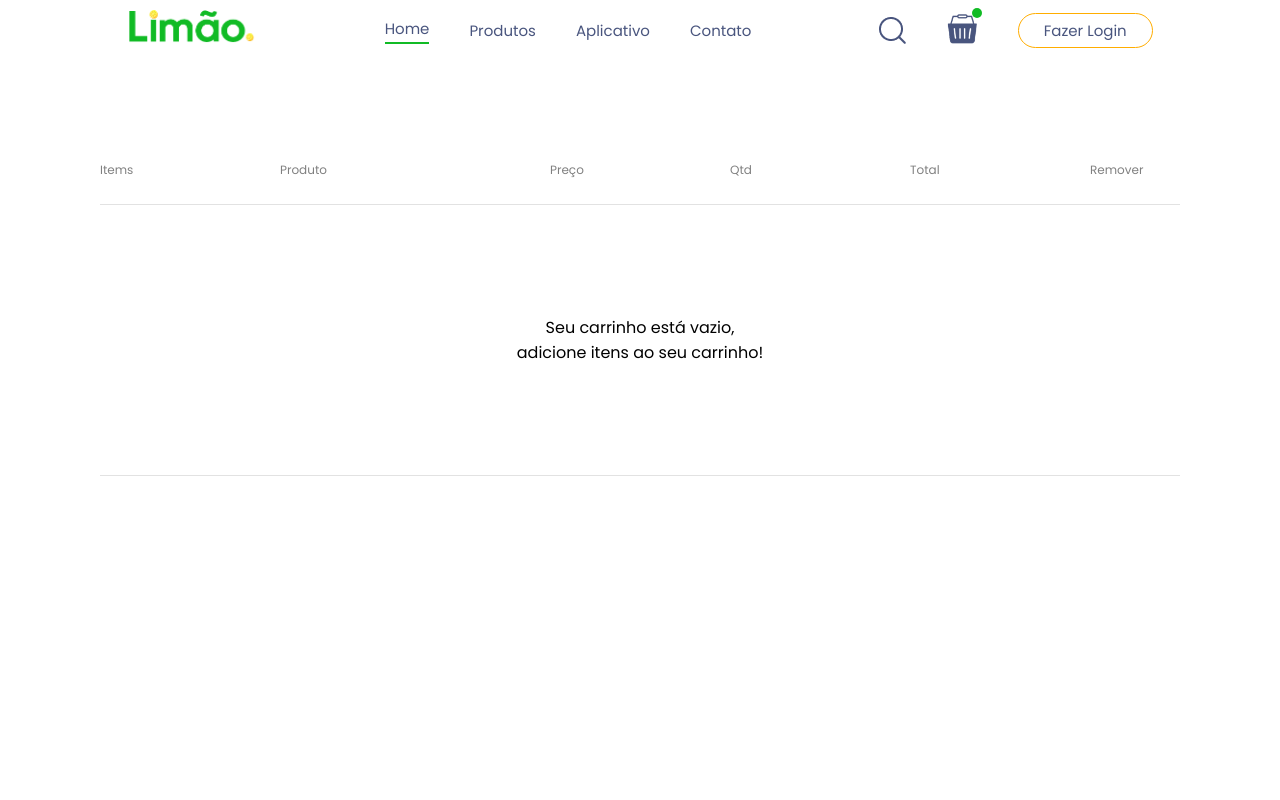
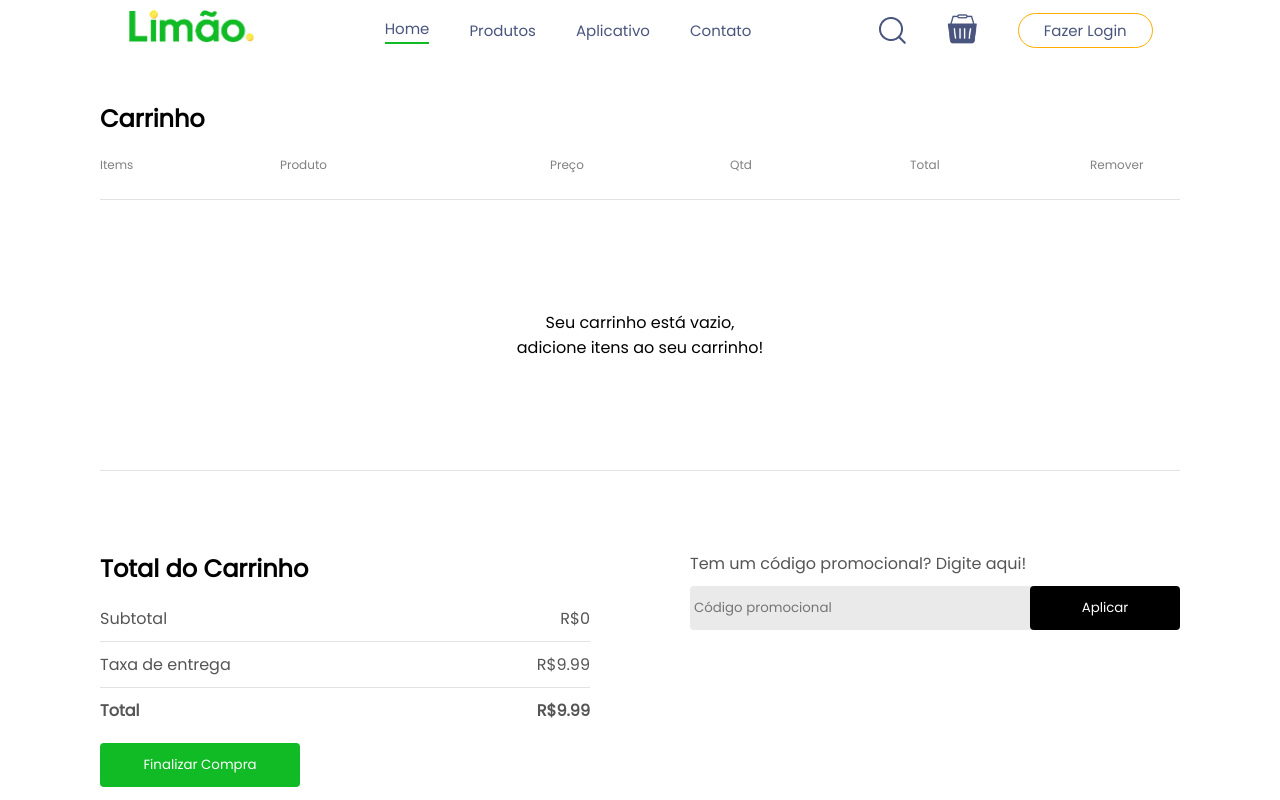
Before and after one commit to lukegoes/limao_delivery, a React (Vite) app: page /carrinho in a window 1280 px wide. Shown: the top 800 px of the page. Built offline with nearby package versions, Linux system fonts and the light colour scheme.

Commit message:
feat: página de carrinho

```diff
--- a/src/components/FoodItem/FoodItem.css
+++ b/src/components/FoodItem/FoodItem.css
@@ -88,7 +88,7 @@
 
 .food-item-img-wrapper {
     position: relative;
-    height: 100px;
+    height: 155px;
     overflow: hidden;
   }
 
@@ -181,4 +181,8 @@
         padding: 5px;
         border-radius: 30px;
     }
+
+    .food-item-img-wrapper {
+        height: 100px;
+      }
 }
--- a/src/components/Navbar/Navbar.css
+++ b/src/components/Navbar/Navbar.css
@@ -64,12 +64,20 @@
 
 .navbar-search-icon .dot{
     position: absolute;
-    min-width: 10px;
-    min-height: 10px;
+    min-width: 20px;
+    min-height: 20px;
     background-color: #11BB25;
-    border-radius: 5px;
-    top: -2px;
-    right: -4px;
+    border-radius: 50%;
+    top: -1px;
+    right: -12px;
+    color: white;
+    font-size: 11px;
+    font-weight: bold;
+    display: flex;
+    align-items: center;
+    justify-content: center;
+    line-height: 1;
+    padding: 2px 6px;
 }
 
 
--- a/src/components/Navbar/Navbar.jsx
+++ b/src/components/Navbar/Navbar.jsx
@@ -1,32 +1,62 @@
-import React, { useState } from 'react'
-import './Navbar.css'
-import { assets } from '../../assets/frontend_assets/assets'
-import { Link } from 'react-router-dom';
+import React, { useContext, useState } from "react";
+import "./Navbar.css";
+import { assets } from "../../assets/frontend_assets/assets";
+import { Link } from "react-router-dom";
+import { StoreContext } from "../../context/StoreContext";
 
-const Navbar = ({setShowLogin}) => {
-
+const Navbar = ({ setShowLogin }) => {
   const [menu, setMenu] = useState("home");
-
+  const { getTotalCartItems } = useContext(StoreContext);
 
   return (
-    <div className='navbar'>
-        <Link to="/"><img src={assets.logo} alt="" className='logo'/></Link>
-        <ul className='navbar-menu'>
-            <Link to={"/"} onClick={() => setMenu("home")} className={menu=== "home"?"active":""}>Home</Link>
-            <a href="#explore-menu" onClick={() => setMenu("menu")} className={menu=== "menu"?"active":""}>Produtos</a>
-            <a href="#app-download" onClick={() => setMenu("app-mobile")} className={menu=== "app-mobile"?"active":""}>Aplicativo</a>
-            <a href="#footer" onClick={() => setMenu("contato")} className={menu=== "contato"?"active":""}>Contato</a>
+    <div className="navbar">
+      <Link to="/">
+        <img src={assets.logo} alt="" className="logo" />
+      </Link>
+      <ul className="navbar-menu">
+        <Link
+          to={"/"}
+          onClick={() => setMenu("home")}
+          className={menu === "home" ? "active" : ""}
+        >
+          Home
+        </Link>
+        <a
+          href="#explore-menu"
+          onClick={() => setMenu("menu")}
+          className={menu === "menu" ? "active" : ""}
+        >
+          Produtos
+        </a>
+        <a
+          href="#app-download"
+          onClick={() => setMenu("app-mobile")}
+          className={menu === "app-mobile" ? "active" : ""}
+        >
+          Aplicativo
+        </a>
+        <a
+          href="#footer"
+          onClick={() => setMenu("contato")}
+          className={menu === "contato" ? "active" : ""}
+        >
+          Contato
+        </a>
       </ul>
       <div className="navbar-direita">
         <img src={assets.search_icon} alt="" />
         <div className="navbar-search-icon">
-                <Link to="/carrinho"><img src={assets.basket_icon} alt="" /></Link>
-                <div className='dot'></div>
+          <Link to="/carrinho">
+            <img src={assets.basket_icon} alt="" />
+          </Link>
+          {getTotalCartItems() > 0 && (
+            <div className="dot">{getTotalCartItems()}</div>
+          )}
         </div>
-            <button onClick={()=>setShowLogin(true)}>Fazer Login</button>
+        <button onClick={() => setShowLogin(true)}>Fazer Login</button>
       </div>
     </div>
-  )
-}
+  );
+};
 
-export default Navbar
+export default Navbar;
--- a/src/context/StoreContext.jsx
+++ b/src/context/StoreContext.jsx
@@ -1,4 +1,4 @@
-import { createContext, useEffect, useState } from "react";
+import { createContext, useState } from "react";
 import { food_list } from "../assets/frontend_assets/assets";
 
 export const StoreContext = createContext(null);
@@ -19,12 +19,27 @@ const StoreContextProvider = (props) => {
   };
 
   const removeTotalFromCart = (itemId) => {
-    setCartItems((prev) => ({ ...prev, [itemId]: prev[itemId] = 0 }));
+    setCartItems((prev) => ({ ...prev, [itemId]: (prev[itemId] = 0) }));
   };
 
-  useEffect(() => {
-    console.log(cartItems);
-  }, [cartItems]);
+  const getTotalCartAmount = () => {
+    let totalAmount = 0;
+    for (const item in cartItems) {
+      if (cartItems[item] > 0) {
+        let itemInfo = food_list.find((product) => product._id === item);
+        totalAmount += itemInfo.price * cartItems[item];
+      }
+    }
+    return Math.round(totalAmount * 100) / 100;
+  };
+
+  const getTotalCartItems = () => {
+    let totalItems = 0;
+    for (const item in cartItems) {
+      totalItems += cartItems[item];
+    }
+    return totalItems;
+  };
 
   const ContextValue = {
     food_list,
@@ -33,6 +48,8 @@ const StoreContextProvider = (props) => {
     addToCart,
     removeFromCart,
     removeTotalFromCart,
+    getTotalCartAmount,
+    getTotalCartItems
   };
 
   return (
--- a/src/pages/Carrinho/Carrinho.css
+++ b/src/pages/Carrinho/Carrinho.css
@@ -1,7 +1,11 @@
 .carrinho{
-    margin-top: 100px;
+    margin-top: 40px;
     padding: 0 100px;
     min-height: 80vh;
+}
+
+.carrinho-titulo{
+    margin-bottom: 20px;
 }
 
 .items-carrinho-titulo{
@@ -43,6 +47,79 @@
     padding: 10px 20px;
 }
 
+.cart-bottom{
+    margin-top: 80px;
+    display: flex;
+    justify-content: space-between;
+    gap: 50px;
+}
+
+.cart-total{
+    flex:1;
+    display: flex;
+    flex-direction: column;
+    gap: 20px;
+}
+
+.cart-total-details{
+    display: flex;
+    justify-content: space-between;
+    color: #555;
+}
+
+.cart-total hr{
+    height: 1px;
+    margin: 10px 0;
+}
+
+.cart-total button{
+    border: none;
+    color: white;
+    background-color:#11BB25;
+    max-width: 200px;
+    width: 100%;
+    padding: 12px 0;
+    border-radius: 4px;
+    cursor: pointer;
+}
+
+.cart-promocode{
+    flex:1;
+    padding-left: 50px;
+}
+
+.cart-promocode p{
+    color: #555;
+}
+
+.cart-promocode-input{
+    margin-top: 10px;
+    display: flex;
+    justify-content: space-between;
+    align-items: center;
+    background-color: #eaeaea;
+    border-radius: 4px;
+}
+
+.cart-promocode-input input{
+    background-color: transparent;
+    border: none;
+    outline: none;
+    padding-left: 4px;
+}
+
+.cart-promocode-input button{
+    max-width: 150px;
+    width: 100%;
+    padding: 12px 5px;
+    background-color: black;
+    border: none;
+    color: white;
+    border-radius: 4px;
+    cursor: pointer;
+}
+
+
 @media (max-width: 768px) {
     .carrinho{
         margin-top: 50px;
@@ -57,7 +134,17 @@
         margin: 8px 0;
     }
 
+    .cart-bottom{
+        flex-direction: column-reverse;
+    }
+
+    .cart-promocode{
+        justify-content: start;
+        padding-left: 0;
+    }
+
 }
+
 
 @media (max-width: 550px) {
     .carrinho{
--- a/src/pages/Carrinho/Carrinho.jsx
+++ b/src/pages/Carrinho/Carrinho.jsx
@@ -4,12 +4,13 @@ import { StoreContext } from '../../context/StoreContext'
 
 const Carrinho = () => {
 
-  const{cartItems, food_list, removeTotalFromCart} = useContext(StoreContext);
+  const{cartItems, food_list, removeTotalFromCart, getTotalCartAmount} = useContext(StoreContext);
 
   const isCartEmpty = food_list.every(item => cartItems[item._id] === 0 || !cartItems[item._id]);
 
   return (
     <div className='carrinho'>
+      <h2 className='carrinho-titulo'>Carrinho</h2>
       <div className="items-carrinho">
         <div className="items-carrinho-titulo">
           <p>Items</p>
@@ -48,6 +49,37 @@ const Carrinho = () => {
         )}
       </div>
       <hr />
+      <div className="cart-bottom">
+        <div className="cart-total">
+          <h2>Total do Carrinho</h2>
+          <div>
+            <div className="cart-total-details">
+              <p>Subtotal</p>
+              <p>R${getTotalCartAmount()}</p>
+            </div>
+            <hr />
+            <div className="cart-total-details">
+              <p>Taxa de entrega</p>
+              <p>R${9.99}</p>
+            </div>
+            <hr />
+            <div className="cart-total-details">
+              <b>Total</b>
+              <b>R${(getTotalCartAmount() + 9.99).toFixed(2)}</b>
+            </div>
+          </div>
+          <button>Finalizar Compra</button>
+        </div>
+        <div className="cart-promocode">
+        <div>
+          <p>Tem um código promocional? Digite aqui!</p>
+          <div className='cart-promocode-input'>
+            <input type="text" placeholder='Código promocional'/>
+            <button>Aplicar</button>
+          </div>
+        </div>
+      </div>
+      </div>
     </div>
   )
 }
```
Lines whose indentation alone changed are shown as unchanged.
